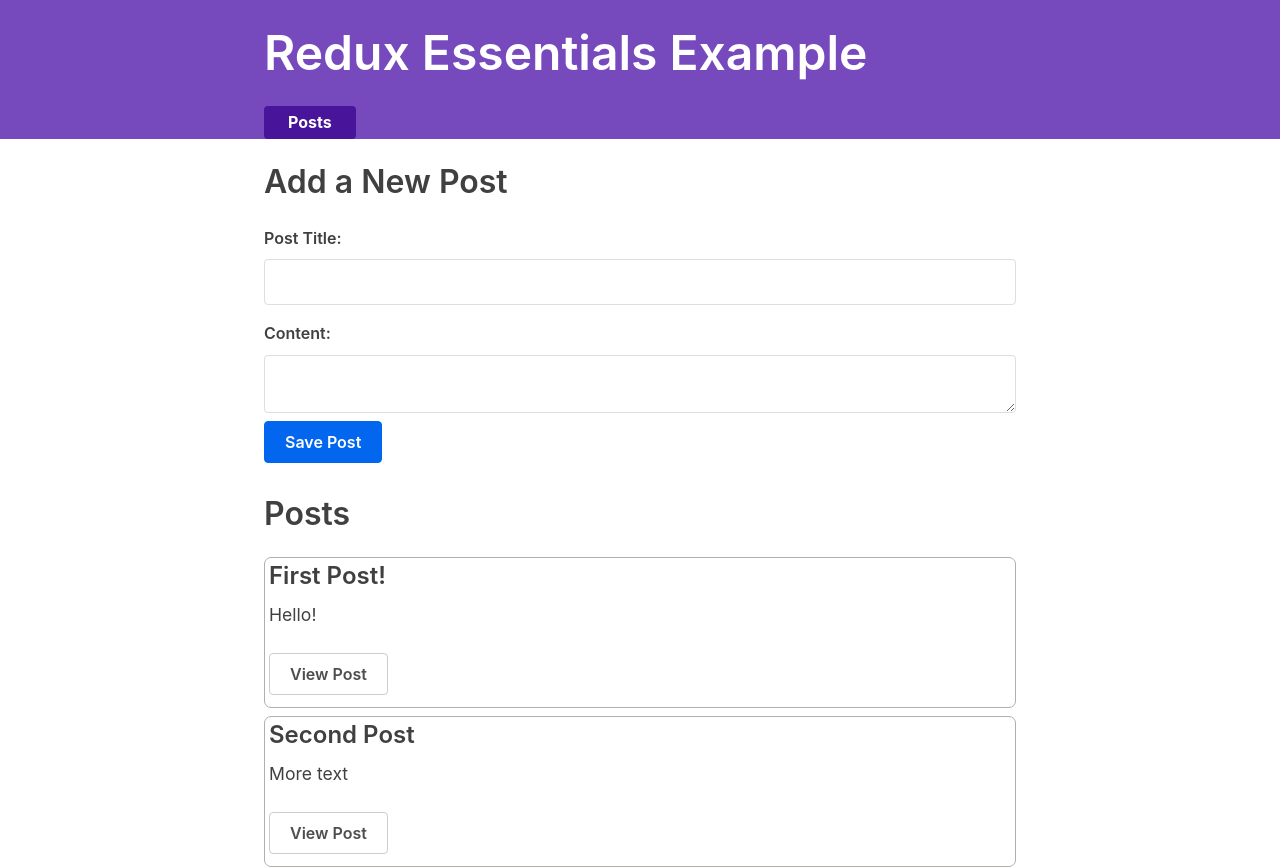
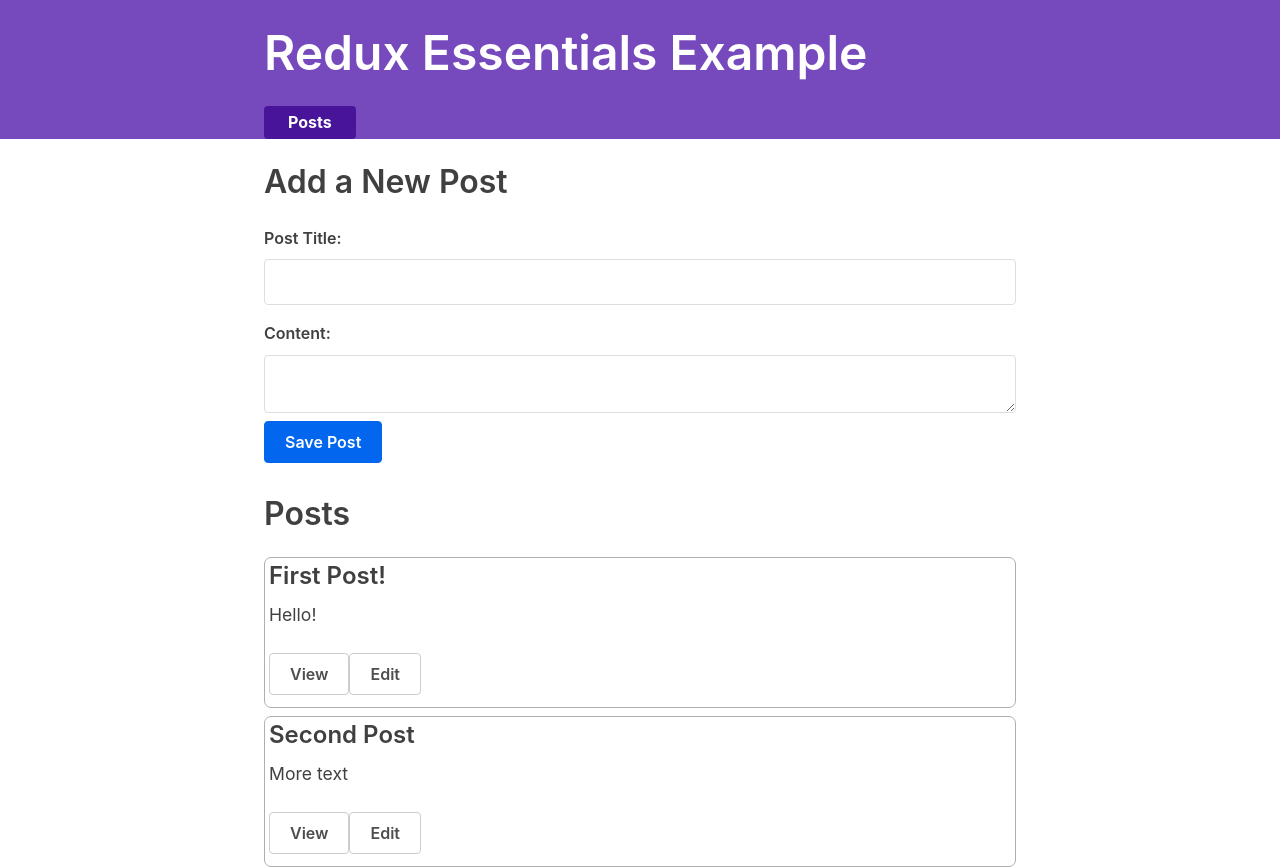
Before and after one commit to JonasBne/redux-essentials-tutorial-app, a React (Create React App) app: page / in a window 1280 px wide. Built offline with nearby package versions, Linux system fonts and the light colour scheme; what @mswjs/data, mock-socket, txtgen would draw is missing.

Commit message:
refactor: added buttons to navigate

```diff
--- a/src/features/posts/EditPostForm.js
+++ b/src/features/posts/EditPostForm.js
@@ -1,6 +1,6 @@
 import React, { useState } from 'react'
 import { useSelector, useDispatch } from 'react-redux'
-import { useParams } from 'react-router-dom'
+import { useParams, Link } from 'react-router-dom'
 import { postUpdated } from './postSlice'
 
 export const EditPostForm = () => {
@@ -52,6 +52,9 @@
           onChange={handleContentChange}
         />
       </form>
+      <Link className="button muted-button" to={`/posts`}>
+        Cancel
+      </Link>
       <button type="button" onClick={handleSavePost}>
         Save Post
       </button>
--- a/src/features/posts/SinglePostPage.js
+++ b/src/features/posts/SinglePostPage.js
@@ -25,6 +25,9 @@
         <Link className="button muted-button" to={'/posts'}>
           Go Back
         </Link>
+        <Link className="button muted-button" to={`/posts/${post.id}/edit`}>
+          Edit
+        </Link>
       </article>
     </section>
   )
--- a/src/features/posts/postsList.js
+++ b/src/features/posts/postsList.js
@@ -13,7 +13,10 @@
           <h3>{post.title}</h3>
           <p className="post-content">{post.content.substring(0, 100)}</p>
           <Link className="button muted-button" to={`/posts/${post.id}`}>
-            View Post
+            View
+          </Link>
+          <Link className="button muted-button" to={`/posts/${post.id}/edit`}>
+            Edit
           </Link>
         </article>
       ))}
```
